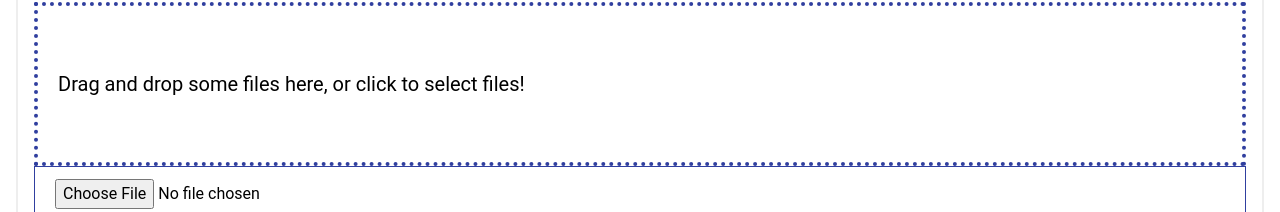
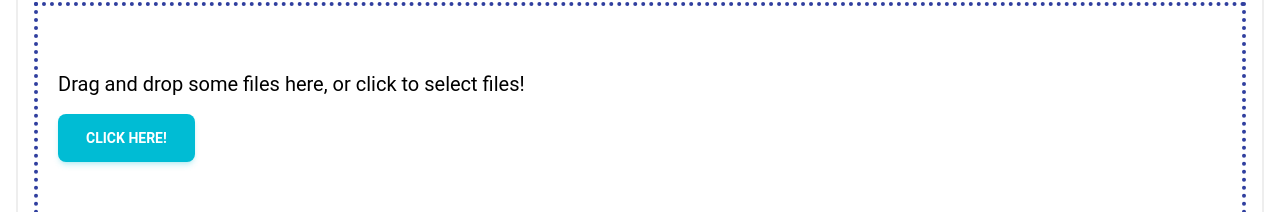
Before and after one commit to 82orez/inflearn-supabase-dropbox-clone, a Next.js app: page / in a window 1280 px wide. Shown: the part 147-359 px from the top of the page. Built offline with nearby package versions, Linux system fonts and the light colour scheme; no server answers.

Commit message:
completed

```diff
--- a/src/components/file-dragdropzone.tsx
+++ b/src/components/file-dragdropzone.tsx
@@ -30,9 +30,9 @@ export default function FileDragdropzone() {
     // * Do something with the files
 
     if (acceptedFiles.length > 0) {
-      const formData = new FormData(); // formData 의 자료형은 객체.
+      const formData = new FormData(); // FormData 의 자료형은 객체.
 
-      // acceptedFiles 의 자료형은 배열이고, file 의 자료형은 File 이므로 name 이라는 속성을 가진다.
+      // acceptedFiles 의 자료형은 배열이고, file 의 자료형은 File 이므로 File.name 이라는 속성을 가진다.
       // 따라서 forEach 사용하여 formData(객체)를 다음과 같은 형태로 만들어 준다.
       // {'file\'s name': File, 'file\'s name': File,...}
       acceptedFiles.forEach((file) => {
@@ -59,7 +59,19 @@ export default function FileDragdropzone() {
           // @ts-ignore
           <Spinner />
         ) : (
-          <>{isDragActive ? <p>Drop the files here ...</p> : <p>Drag and drop some files here, or click to select files!</p>}</>
+          <>
+            {isDragActive ? (
+              <p>Drop the files here ...</p>
+            ) : (
+              <div>
+                <p>Drag and drop some files here, or click to select files!</p>
+                {/*@ts-ignore*/}
+                <Button color={"cyan"} size={"lg"} className={"mt-4"}>
+                  Click here!
+                </Button>
+              </div>
+            )}
+          </>
         )}
       </div>
 
--- a/src/server-actions/storageActions.ts
+++ b/src/server-actions/storageActions.ts
@@ -23,17 +23,23 @@ export async function uploadFile(formatData: FormData) {
 export async function uploadDragNDropFile(formatData: FormData) {
   const supabase = await createClient();
 
+  // formData(객체) 의 자료형은 다음과 같은 객체 형태이다.
+  // {'file\'s name': File, 'file\'s name': File,...}
+  // 따라서 먼저 Array.from 메서드와 entries 메서드를 이용해서 다음과 같이 배열 안에 배열이 담긴 형태로 만들어 준다.
+  // [['file\'s name', File], ['file\'s name', File], ...]
+  // 이후에 다시 map 메서드를 이용해서 최종적으로 다음과 같은 형태의 배열을 반환한다. 즉, 'file\'s name' 은 제거하고, File 만 남긴다.
+  // [File, File, ...]
   const files = Array.from(formatData.entries()).map(([name, file]) => {
     return file as File;
   });
 
+  // Promise.all 메서드의 인자(파라미터) 안에는 Promises 를 요소로 가진 배열이 들어간다.
+  // const results = await Promise.all([ /* Array of Promises */ ]);
   const results = await Promise.all(
     files.map((file) => {
       return supabase.storage.from(process.env.NEXT_PUBLIC_STORAGE_BUCKET as string).upload(file.name, file, { upsert: true });
     }),
-  );
-
-  // handleError(error);
+  ).catch((e) => console.error(e));
 
   return results;
 }
```
